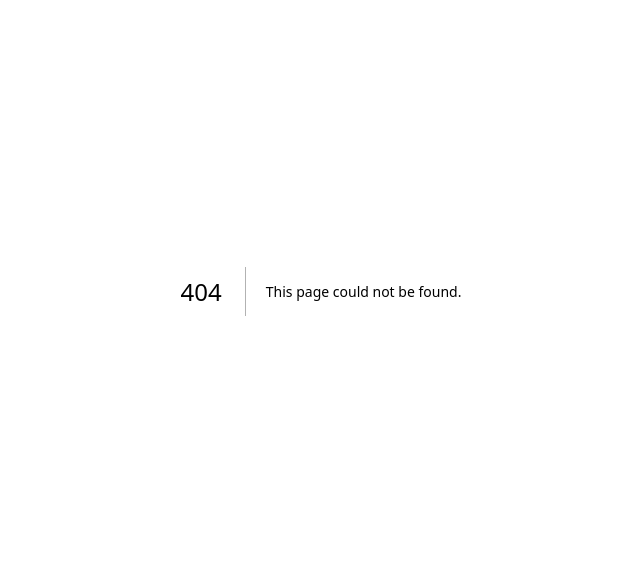
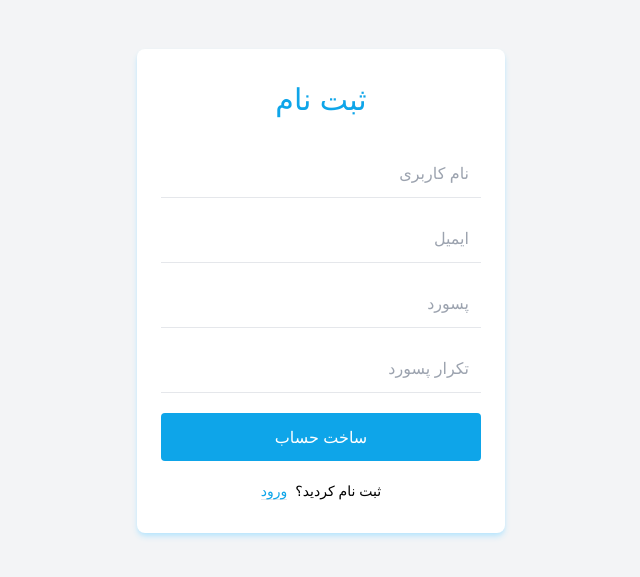
Before and after one commit to esih84/new-todo, a Next.js app: page /SignUp in a window 1280 px wide. Before the commit this address had no page. Shown: the part 109-686 px from the top of the page, without its empty margins (319-959 px from the left). Built offline with nearby package versions, Linux system fonts and the light colour scheme.

Commit message:
feat(SignUp): created signup page and signup api

```diff
--- /dev/null
+++ b/app/(authentication)/SignUp/page.js
@@ -0,0 +1,11 @@
+import SignUpPage from "@/components/authentication/SignUp";
+
+const SignUp = () => {
+    return (
+        <>
+            <SignUpPage/>
+        </>
+    );
+}
+
+export default SignUp;
--- /dev/null
+++ b/app/api/authentication/SignUp/route.js
@@ -0,0 +1,41 @@
+import { hash } from "bcryptjs";
+import { NextResponse } from "next/server";
+
+
+
+
+export const POST =async(request)=>{
+  try {
+      const { email, username, password } = await request.json();
+      // console.log({ email, username, password });
+      if (!email || !username || !password) {
+          return NextResponse.json({error:"لطفا اطلاعات معتبر وارد کنید"},{status:422})
+      }
+      // console.log(email)
+      const existingemailres =  await fetch(`http://localhost:4000/users?email=${email}`)
+      const existingemail = await existingemailres.json()
+
+      const existingusernameres = await fetch(`http://localhost:4000/users?username=${username}`)
+      const existingusername = await existingusernameres.json()
+
+      if (existingemail.length || existingusername.length) {
+          return NextResponse.json({error:"این حساب کاربری وجود دارد"},{status:422})
+      }
+      const hashedPassword = await hash(password, 12);
+      // console.log(hashedPassword)
+
+
+      const res =await fetch(`http://localhost:4000/users`,{
+        method:"POST",
+        headers:{
+          'Content-Type': 'application/json'
+        },
+        body: JSON.stringify({username,email,hashedPassword})
+      })
+     const newUser = await res.json()
+      console.log(newUser)
+      return NextResponse.json({message:"حساب کاربری ایجاد شد"}, { status: 201 });
+    } catch (error) {
+      return NextResponse.json({error:"مشکلی در سرور رخ داده است"}, { status: 500 });
+    }
+}
--- /dev/null
+++ b/components/authentication/SignUp.js
@@ -0,0 +1,148 @@
+'use client'
+import clsx from 'clsx'
+import { formValidate } from "@/utils/validate";
+import Link from "next/link";
+import { useEffect, useState } from "react";
+import toast, { Toaster } from 'react-hot-toast';
+import { useRouter } from 'next/navigation';
+import Loading from '@/modules/Loading';
+
+
+const SignUpPage = () => {
+    const router = useRouter()
+    const [form, setForm]=useState({
+        username:"",
+        email:"",
+        password:"",
+        confirm_password:"",
+        isLoading:false
+    })
+    const[errors,setErrors]=useState({})
+    const[touch,setTouch]=useState({})
+
+    useEffect(()=>{
+        setErrors(formValidate(form, "SignUp"))
+    }, [form, touch])
+
+    const changeHandler = (e) => {
+        setForm({...form,[e.target.name]:e.target.value})
+    }
+    const focusHandler =(e) =>{
+        setTouch({...touch, [e.target.name]:true})
+    }
+
+
+
+    const {username,email, password} = form
+    const submitHandler=async(e)=>{
+
+        e.preventDefault()
+
+        setForm({...form,isLoading:true})
+        const res = await fetch('/api/authentication/SignUp',{
+            method:"POST",
+            body:JSON.stringify({username,email, password}),
+            headers:{'Content-Type': "application/json"}
+        })
+        const data = await res.json()
+        setForm({...form,isLoading:false})
+        if (data.error) {
+            toast.error(data.error,  {
+                duration: 6000,
+              })
+        }
+        if (res.status===201) {
+            router.push('/SignIn')
+        }
+    }
+    return (
+        <div dir="rtl" className=" bg-gray-100 min-h-screen flex  flex-col">
+            <div className="container max-w-sm mx-auto flex-1 flex flex-col items-center justify-center px-2">
+                <form onSubmit={submitHandler} className="  *:outline-none bg-white px-6 py-8  rounded-lg shadow-md  shadow-sky-200 text-black w-full">
+                    <h1 className="mb-8 text-sky-500 text-3xl text-center">ثبت نام</h1>
+
+                    <input
+                        type="text"
+                        className={clsx("block hover:border-b-sky-300 transition-all border-b  w-full p-3  mb-4",
+                            {
+                                'border-b-red-500': errors.username && touch.username
+                            }
+                        )}
+                        name="username"
+                        value={form.username} onChange={changeHandler} onFocus={focusHandler}
+                        placeholder="نام کاربری" />
+                        {errors.username && touch.username && <span className=' h-4   text-left  w-fit mt-0.5 bg-red-300   text-[0.7rem] text-red-600 px-0.5 py-0.5 rounded '>{errors.username}</span>}
+
+
+                    <input
+                        type="text"
+                        className={clsx("block hover:border-b-sky-300 transition-all border-b  w-full p-3  mb-4",
+                            {
+                                'border-b-red-500': errors.email && touch.email
+                            }
+                        )}
+                        name="email"
+                        value={form.email} onChange={changeHandler} onFocus={focusHandler}
+
+                        placeholder="ایمیل" />
+                        {errors.email && touch.email && <span className=' h-4   text-left  w-fit mt-0.5 bg-red-300   text-[0.7rem] text-red-600 px-0.5 py-0.5 rounded '>{errors.email}</span>}
+
+
+
+                    <input
+                        className={clsx("block hover:border-b-sky-300 transition-all border-b  w-full p-3  mb-4",
+                        {
+                            'border-b-red-500': errors.password && touch.password
+                        }
+                        )}
+                        name="password"
+                        value={form.password} onChange={changeHandler} onFocus={focusHandler}
+                        type="password"
+                        placeholder="پسورد" />
+                        {errors.password && touch.password && <span className=' h-4   text-left  w-fit mt-0.5 bg-red-300   text-[0.7rem] text-red-600 px-0.5 py-0.5 rounded '>{errors.password}</span>}
+
+
+
+                    <input
+                        className={clsx("block hover:border-b-sky-300 transition-all border-b  w-full p-3  mb-4",
+                        {
+                            'border-b-red-500': errors.confirm_password && touch.confirm_password
+                        }
+                        )}
+                        name="confirm_password"
+                        value={form.confirm_password} onChange={changeHandler} onFocus={focusHandler}
+
+                        type="password"
+                        placeholder="تکرار پسورد" />
+                        {errors.confirm_password && touch.confirm_password && <span className=' h-4   text-left  w-fit mt-0.5 bg-red-300   text-[0.7rem] text-red-600 px-0.5 py-0.5 rounded '>{errors.confirm_password}</span>}
+
+
+                        {form.isLoading?
+                    <div className=' flex flex-row justify-center text-center items-center'>
+                        <Loading/>
+                    </div>
+                    :
+
+                    <button
+                            disabled={Object.keys(errors).length>0}
+                        type="submit"
+
+                        className="  w-full text-center py-3 rounded bg-sky-500 text-white transition-all hover: hover:text-sky-500 hover:bg-transparent  my-1"
+                    >ساخت حساب</button>
+                        }
+                    <div className="text-center text-sm text-grey-dark mt-4">
+                      ثبت نام کردید؟
+                    <Link className=" no-underline  border-b border-blue text-sky-500 mr-2" href="/SignIn">
+                        ورود
+                    </Link>
+                    </div>
+                </form>
+
+
+            </div>
+            <Toaster/>
+        </div>
+    );
+}
+
+export default SignUpPage;
--- /dev/null
+++ b/utils/validate.js
@@ -0,0 +1,45 @@
+
+export const formValidate=(data,type)=>{
+    const errors ={}
+
+
+    if (!data.email) {
+        errors.email="لطفا ایمیل را وارد کنید"
+
+    }else if(!/\S+@\S+\.\S+/.test(data.email)){
+        errors.email="ایمیل صحیح نمی باشد"
+
+    }else{
+        delete errors.email
+    }
+
+
+    if(!data.password ){
+        errors.password="لطفا رمزعبور را وارد کنید"
+    }else if(data.password.length < 6){
+        errors.password = "رمزعبور باید بیشتر از شش حرف باشد"
+    }else{
+        delete errors.password
+    }
+
+
+    if (type==="SignUp") {
+        if (!data.username.trim()) {
+            errors.username="لطفا نام کاربری را وارد کنید"
+        }else{
+            delete(errors.username)
+        }
+
+        if(!data.confirm_password ){
+            errors.confirm_password="رمزعبور را وارد کنید"
+        }else if(data.confirm_password !== data.password){
+            errors.confirm_password = "رمز عبور مطابقت ندارد"
+        }else{
+            delete errors.confirm_password
+        }
+
+    }
+
+    return errors
+
+}
```
Also changed, not shown: 1 other file (tests, documents, lock files or other folders).
